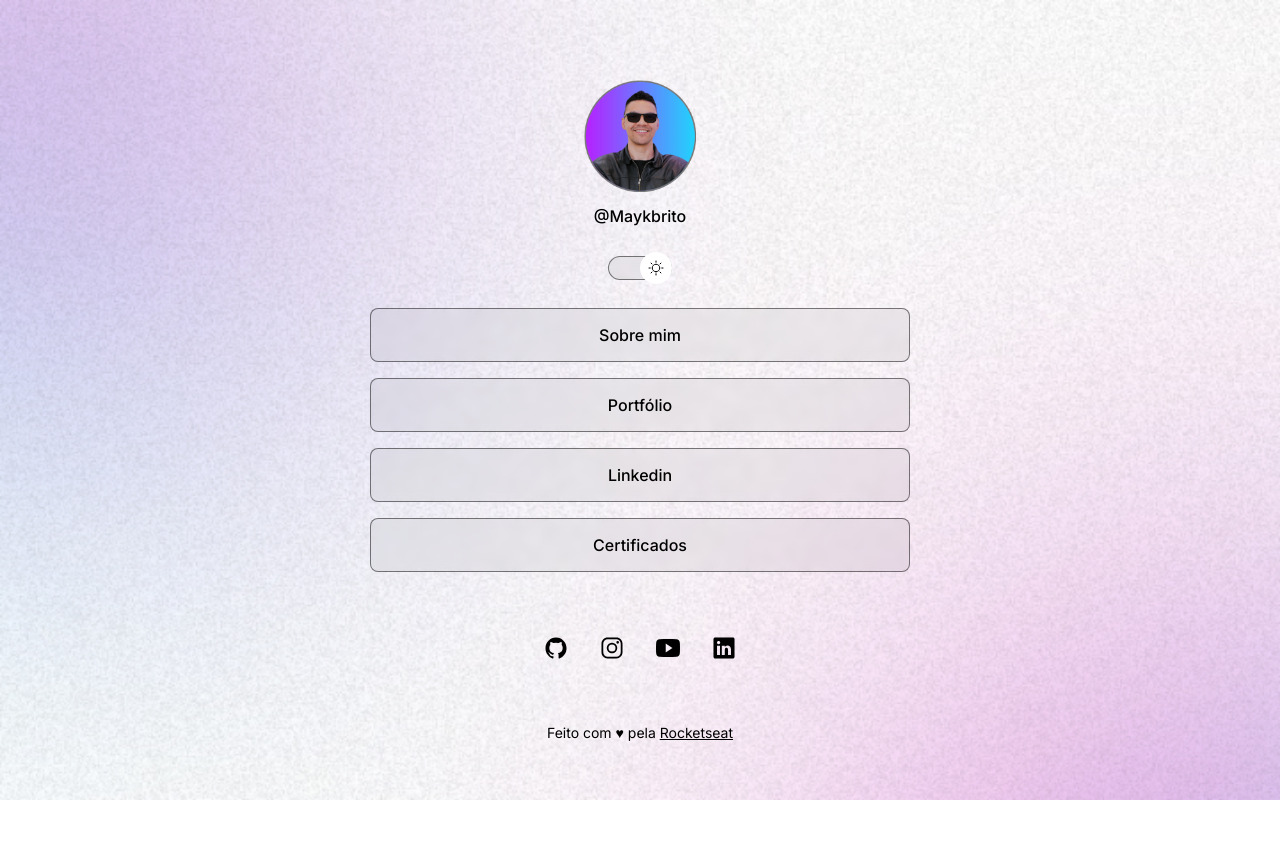
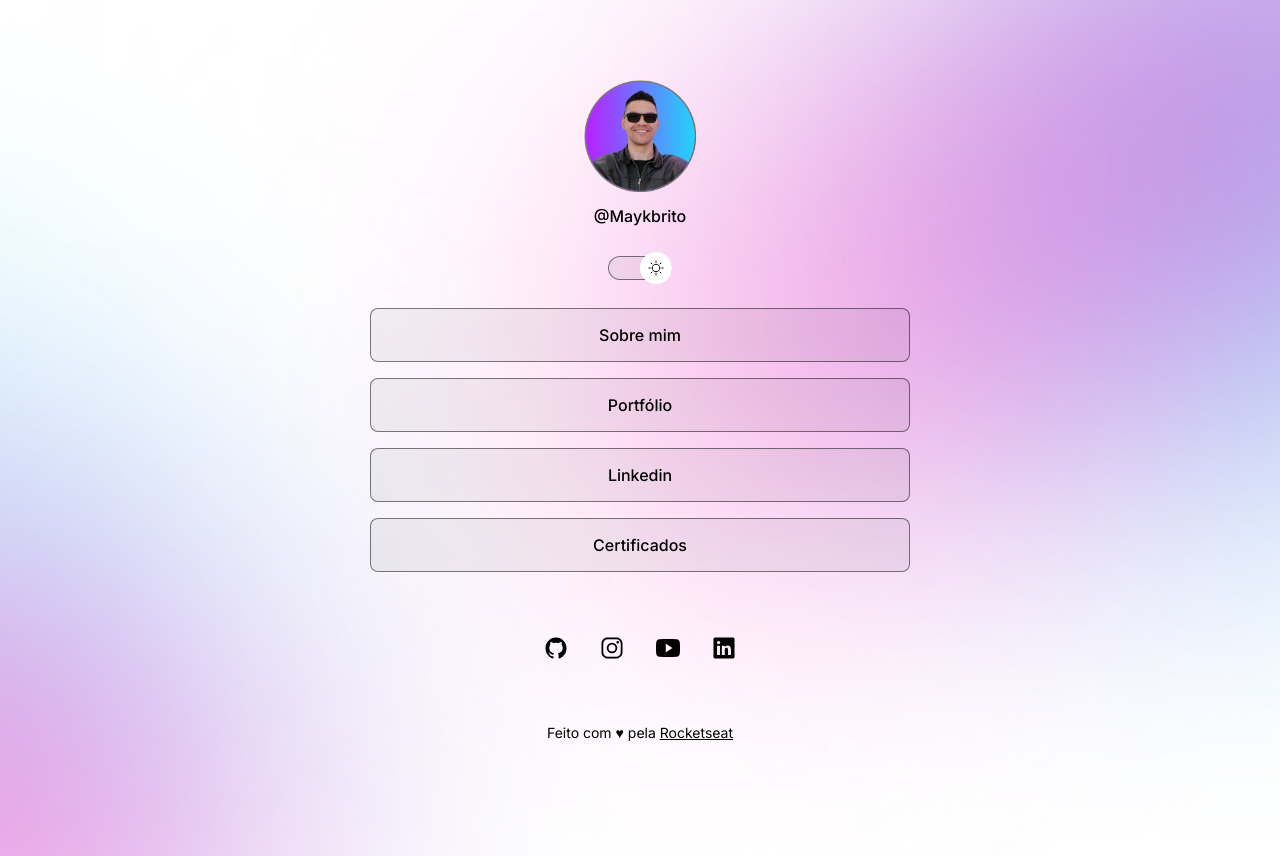
Before and after one commit to KamilleHM/projeto, a plain HTML site: page index.html in a window 1280 px wide. Both pictures are taken after a click on the element 640 px from the left and 267 px from the top of the page. Before the commit the page ends 800 px from the top, so only its background shows below. Drawn offline with nearby package versions, Linux system fonts and the light colour scheme.

Commit message:
mediaqueries

```diff
--- a/style.css
+++ b/style.css
@@ -35,6 +35,7 @@ body{
     background: var(--bg-url) no-repeat top center/cover;
     font-family: 'Inter', sans-serif;
     color: var(--text-color);
+    height: 100vh;
 }
 
 #container{
@@ -160,3 +161,14 @@ footer{
 footer a{
     color: var(--text-color);
 }
+
+/* media queries - só funciona qnd tem a linha do meta viewport no html*/
+@media (min-width: 700px){
+    :root{
+        --bg-url: url(assets/bg-desktop.jpg);
+    }
+
+    .light{
+        --bg-url: url(assets/bg-desktop-light.jpg);
+    }
+}
```
